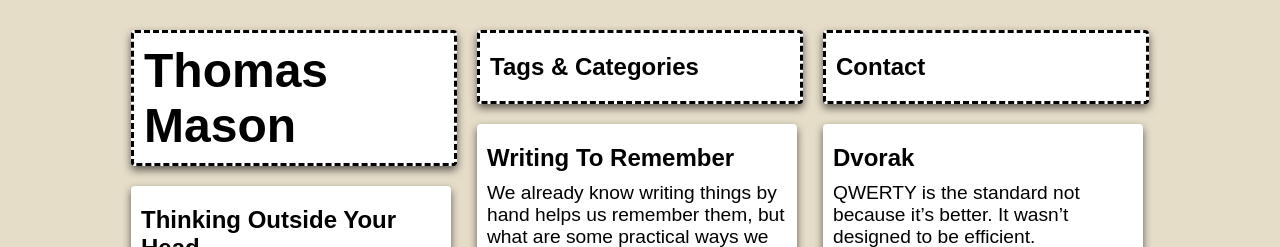
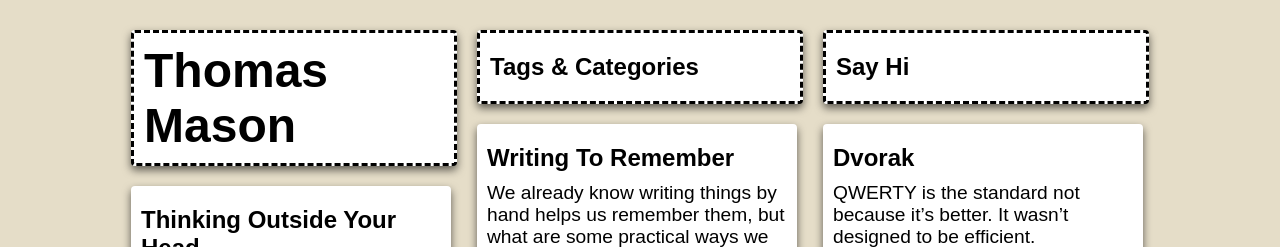
Before and after one commit to thomasm1248/thomasm1248.github.io, a Jekyll site: the page built from index.md, in a window 1280 px wide and 900 px high. Shown: the top 247 px of the window. Built offline with Jekyll 4.4.1, drawn with Linux system fonts in a browser that asks for light colours; a script that is not in the unit is left out.

Commit message:
Change "Contact" to "Say Hi"

```diff
--- a/_layouts/post-cards.html
+++ b/_layouts/post-cards.html
@@ -24,7 +24,7 @@
             </div>
             <div class="grid-item header-card">
                 <a href="/contact.html">
-                    <h2>Contact</h2>
+                    <h2>Say Hi</h2>
                 </a>
             </div>
             {% for post in site.posts %}
```
